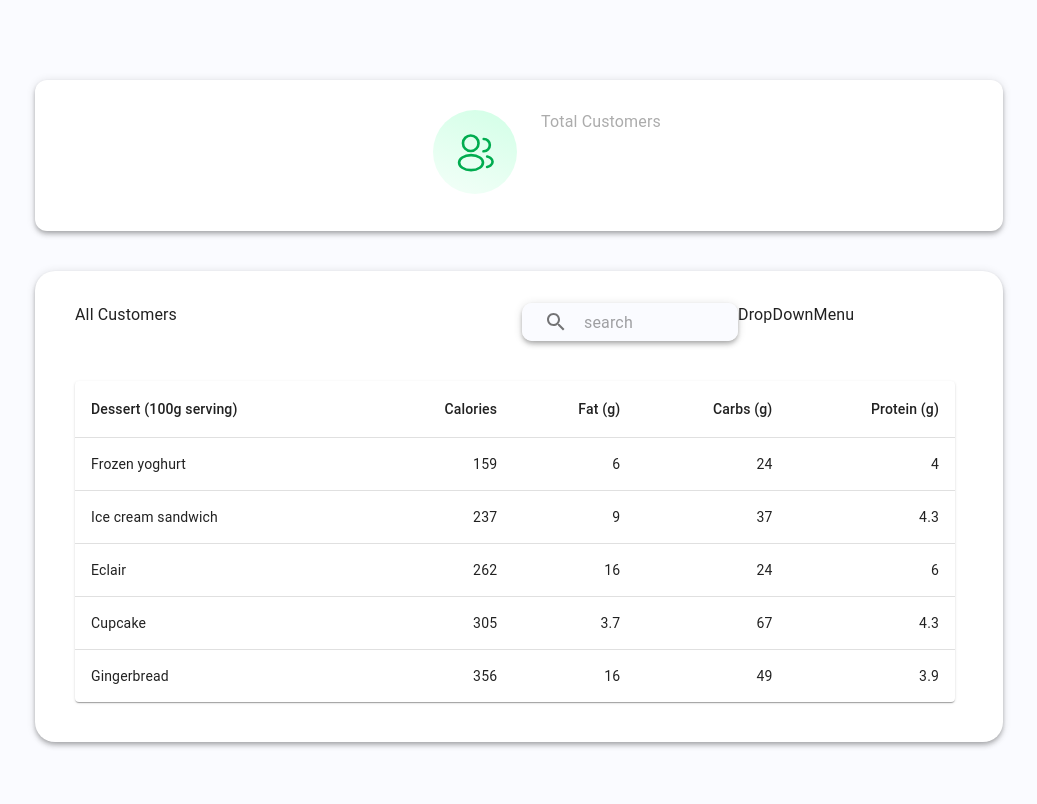
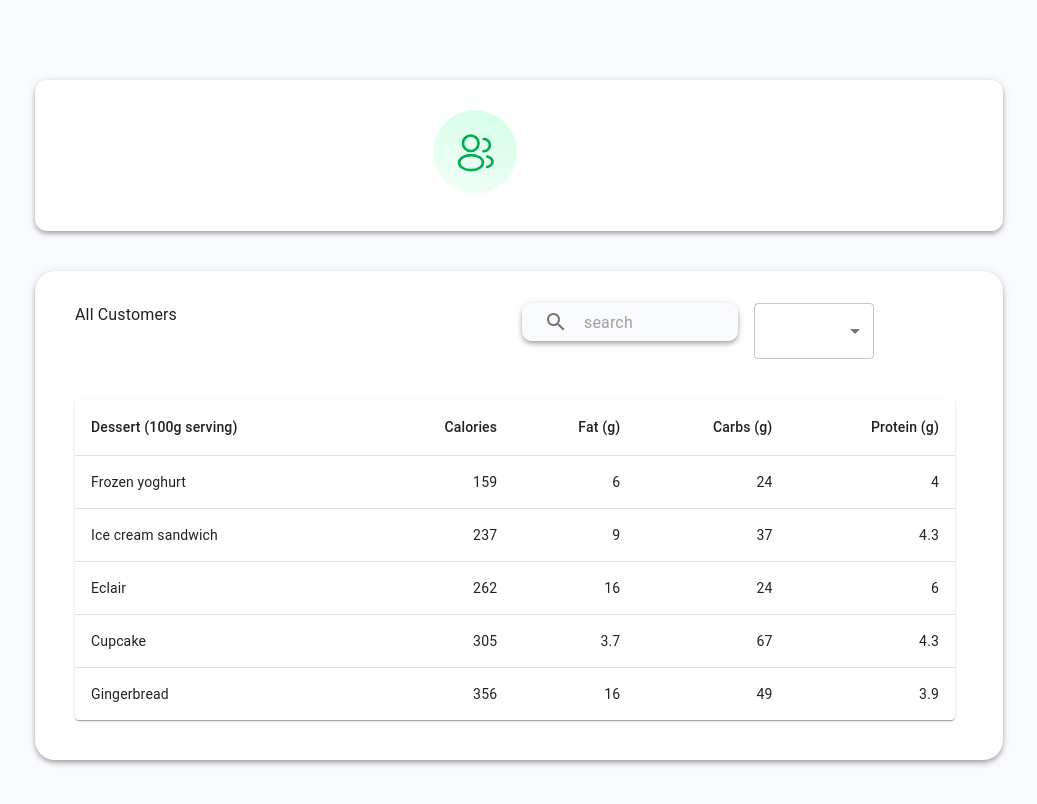
Before and after one commit to Abhiram716/youseai-assignment, a React (Create React App) app: page / in a window 1280 px wide. Shown: the top 804 px of the page, without its empty margins (109-1146 px from the left). Built offline with nearby package versions, Linux system fonts and the light colour scheme.

Commit message:
updated theme

```diff
--- a/src/components/Application.jsx
+++ b/src/components/Application.jsx
@@ -18,7 +18,7 @@ const Application = () => {
         pb: 8,
         pr: 12,
         pl: 9,
-        bgcolor: theme.palette.secondary.main,
+        bgcolor: theme.palette.primary.light,
       }}
     >
       {/* <SearchBar /> */}
--- a/src/components/CustomerListContainer.jsx
+++ b/src/components/CustomerListContainer.jsx
@@ -31,7 +31,7 @@ const CustomerListContainer = () => {
           <Box sx={{ ml: "345px" }}>
             <SearchBar />
           </Box>
-          <Box>
+					<Box sx={{ml:"16px"}}>
             <DropDownMenu />
           </Box>
         </Box>
--- a/src/components/DropDownMenu.jsx
+++ b/src/components/DropDownMenu.jsx
@@ -1,9 +1,29 @@
-import React from 'react'
+import * as React from "react";
+import Box from "@mui/material/Box";
+import MenuItem from "@mui/material/MenuItem";
+import TextField from "@mui/material/TextField";
 
-const DropDownMenu = () => {
-	return (
-		<div>DropDownMenu</div>
-	)
+export default function BasicSelect() {
+  const [age, setAge] = React.useState('');
+
+  const handleChange = (event) => {
+    setAge(event.target.value);
+  };
+
+  return (
+    <Box sx={{ width: 120 }}>
+			<TextField
+				placeholder="sort by"
+				fullWidth
+				select
+        onChange={handleChange}
+        value={age}
+				color="secondary"
+      >
+        <MenuItem value={10}>Ten</MenuItem>
+        <MenuItem value={20}>Twenty</MenuItem>
+        <MenuItem value={30}>Thirty</MenuItem>
+      </TextField>
+    </Box>
+  );
 }
-
-export default DropDownMenu
--- a/src/components/SearchBar.jsx
+++ b/src/components/SearchBar.jsx
@@ -10,7 +10,6 @@ const SearchBar = () => {
       sx={{
         borderRadius: "10px",
         width: "216px",
-        height:"38px"
       }}
     >
       <TextField
@@ -19,10 +18,20 @@ const SearchBar = () => {
         variant="outlined"
         size="small"
         autoComplete="off"
-        sx={{ bgcolor: theme.palette.secondary.main, borderRadius: "10px" }}
+        sx={{
+          bgcolor: theme.palette.primary.light,
+          borderRadius: "10px",
+          "& .MuiOutlinedInput-notchedOutline": {
+            border: "none",
+            borderRadius: "15px",
+          },
+          "&:hover .MuiOutlinedInput-notchedOutline": {
+            border: "none",
+          },
+        }}
         InputProps={{
           sx: {
-            height:"38px"
+            height: "38px",
           },
           startAdornment: (
             <InputAdornment position="start">
--- a/src/utils/theme.js
+++ b/src/utils/theme.js
@@ -3,30 +3,10 @@ import { createTheme } from "@mui/material/styles";
 const theme = createTheme({
   palette: {
     primary: {
-      main: "#FFFFFF", // Customize the primary color
+      main: "#FFFFFF",// Customize the primary color
+      light:"#FAFBFF",
       contrastText: "#333",
-    },
-    secondary: {
-      main: "#FAFBFF", // Customize the secondary color
-      contrastText: "#ACACAC",
-    },
-  },
-  components: {
-    MuiOutlinedInput: {
-      styleOverrides: {
-        root: {
-          "& .MuiOutlinedInput-notchedOutline": {
-            border: `none`,
-            borderRadius: `15px`,
-          },
-          "&:hover": {
-            "& .MuiOutlinedInput-notchedOutline": {
-              border: `none`,
-            },
-          },
-        },
-      },
-    },
+    }
   },
 });
 
```
